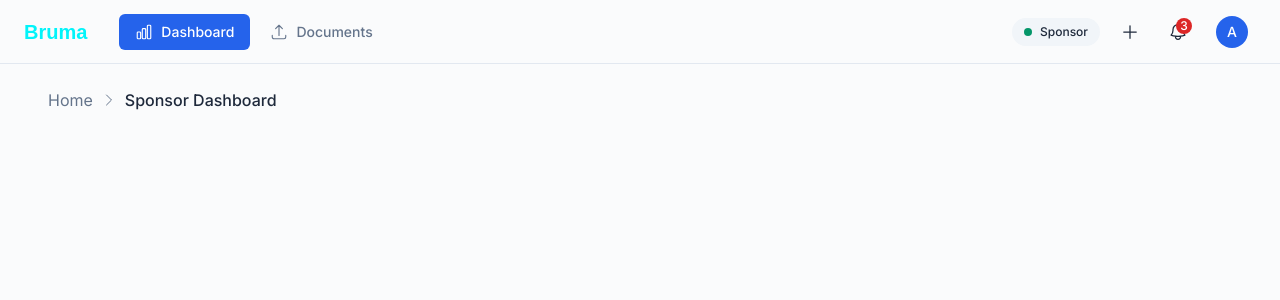
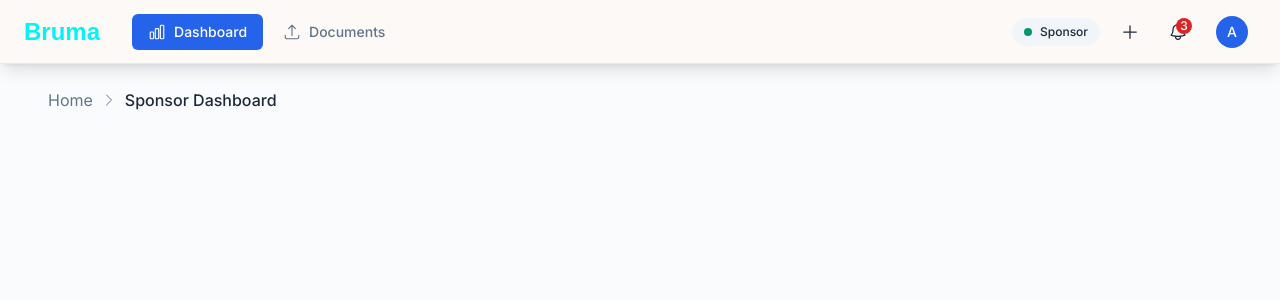
Before and after one commit to gagandeeo/bruma-portal, a Next.js app: page /sponsor-dashboard in a window 1280 px wide. Shown: the top 300 px of the page. Built offline with nearby package versions, Linux system fonts and the light colour scheme; a web font is replaced by a local one.

Commit message:
updating logo color and theme

```diff
--- a/app/components/dashboard/header.tsx
+++ b/app/components/dashboard/header.tsx
@@ -56,15 +56,11 @@ const Header = ({
     const isActive = (href: string) => pathname === href;
 
     return (
-        <header className="fixed top-0 left-0 right-0 z-[100] bg-background">
-            <div className="flex items-center justify-between h-16 px-6 border-b border-border">
+        <header className="fixed top-0 left-0 right-0 z-100 bg-[#fcf9f6]">
+            <div className="flex items-center shadow-lg justify-between h-16 px-6 border-b">
                 <div className="flex items-center gap-8">
                     <Link href={userRole === 'tpa' ? '/tpa-dashboard' : '/sponsor-dashboard'} className="flex items-center gap-2">
-                        {/* <svg width="32" height="32" viewBox="0 0 32 32" fill="none" xmlns="http://www.w3.org/2000/svg">
-                            <rect width="32" height="32" rx="6" fill="#2563EB" />
-                            <path d="M10 12h12M10 16h12M10 20h8" stroke="white" strokeWidth="2" strokeLinecap="round" />
-                        </svg> */}
-                        <span className={`${wix.className} antialiased text-xl font-bold text-[#02f4fa]`}>Bruma</span>
+                        <span className={`${wix.className} antialiased text-2xl font-bold text-[#02f4fa]`}>Bruma</span>
                     </Link>
 
                     <nav className="md:flex items-center gap-1">
@@ -74,7 +70,7 @@ const Header = ({
                                 href={item.href}
                                 className={`flex items-center gap-2 px-4 py-2 rounded-md text-sm font-medium transition-all duration-fast ${isActive(item.href)
                                     ? 'bg-primary text-primary-foreground'
-                                    : 'text-muted-foreground hover:text-foreground hover:bg-muted'
+                                    : 'text-muted-foreground hover:text-foreground hover:bg-primary/7.5'
                                     }`}
                             >
                                 <Icon name={item.icon as any} size={18} />
```
